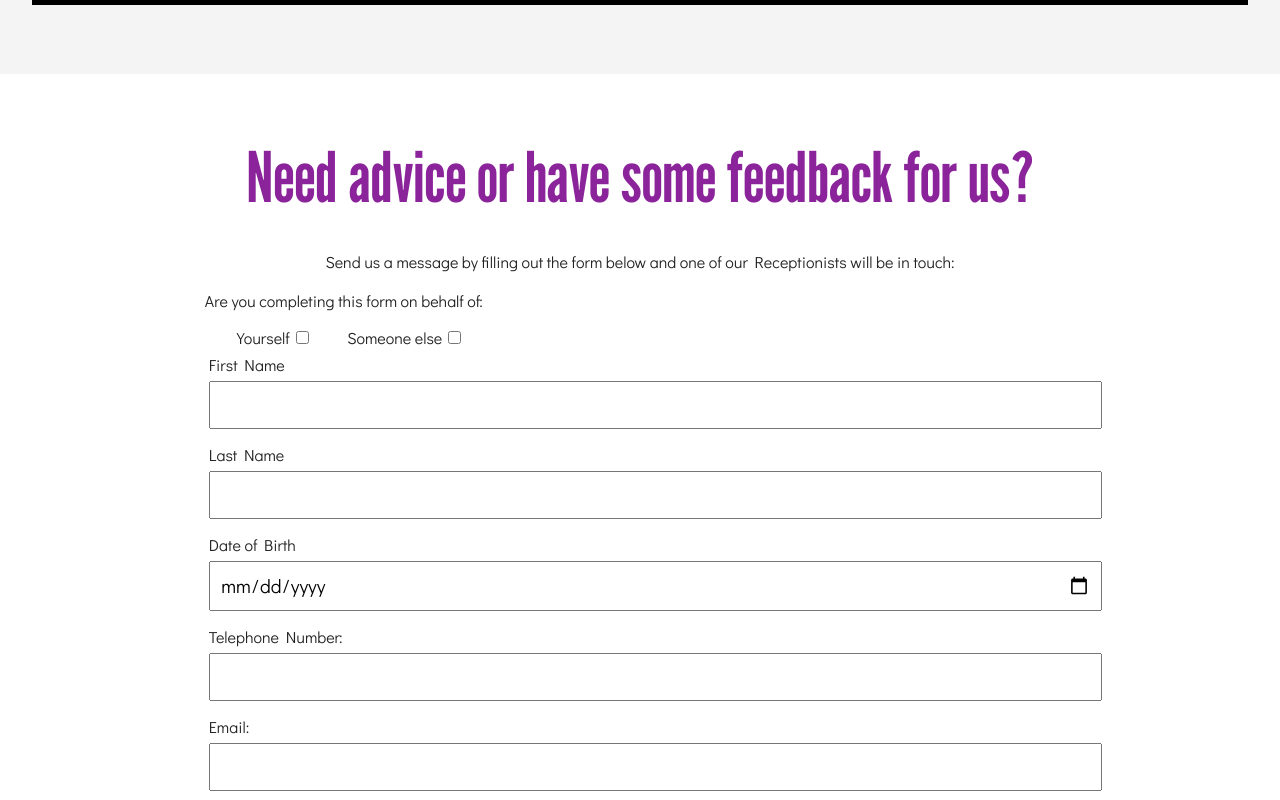
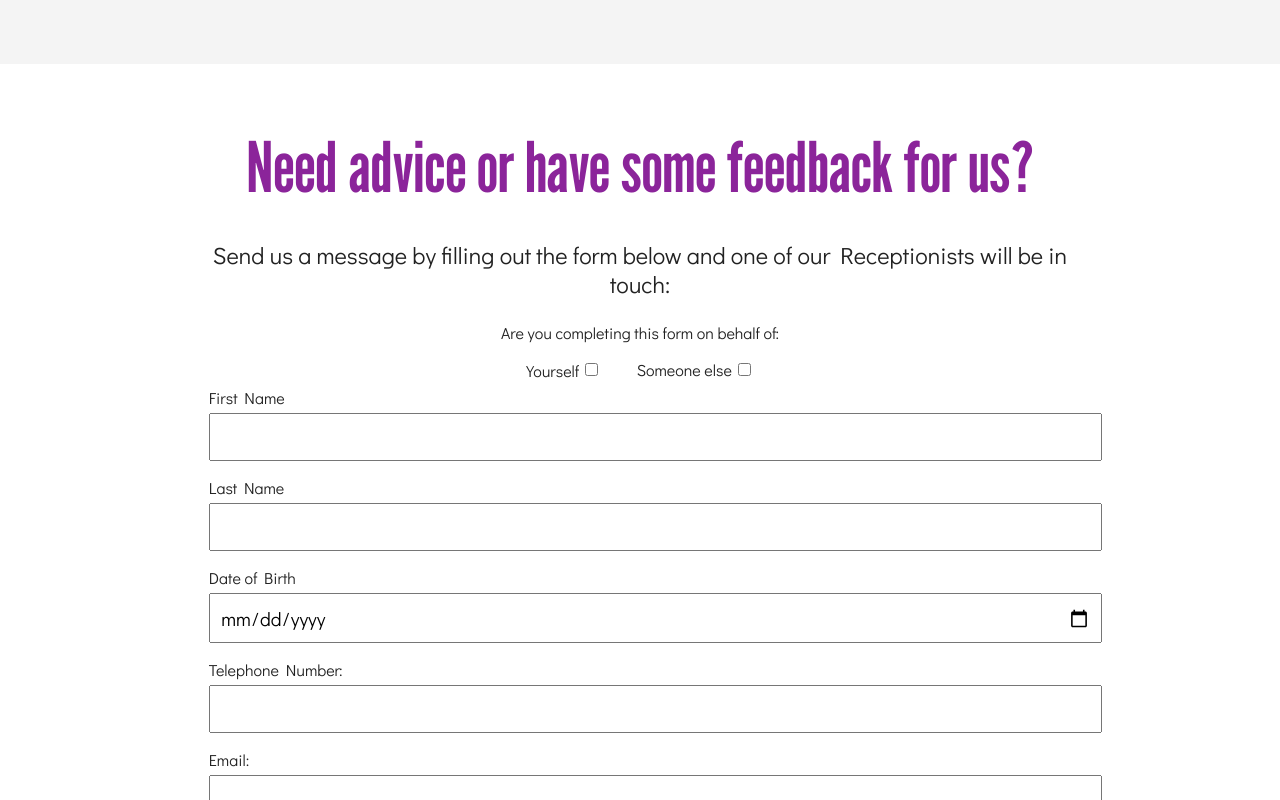
Before and after one commit to ZannaP/css-key-concepts, a website: page index.html in a window 1280 px wide. Shown: the part 2000-2800 px from the top of the page. Drawn offline with nearby package versions, Linux system fonts and the light colour scheme; grey boxes are pictures that could not be loaded.

Commit message:
fix: small improvements

```diff
--- a/styles.css
+++ b/styles.css
@@ -56,9 +56,9 @@ section:nth-child(odd) {
 /* header */
 header {
   width: 100%;
-  color: var(--color-on-primary);
-  background-color: var(--color-primary);
-  padding: 1rem 2rem;
+  color: var(--color-on-secondary);
+  background-color: var(--color-secondary);
+  padding: 0.68rem 2rem;
   font-size: 1rem;
   text-align: center;
 }
@@ -73,8 +73,9 @@ header a:hover {
 /* nav */
 nav {
   width: 100%;
-  color: var(--color-on-secondary);
-  background-color: var(--color-secondary);
+
+  color: var(--color-on-primary);
+  background-color: var(--color-primary);
   padding: 1rem 2rem;
   font-size: 1.5rem;
   text-align: center;
@@ -143,9 +144,19 @@ form {
   width: 68vw;
   margin: 0 auto;
 }
+form fieldset {
+  text-align: center;
+}
 form legend {
+  font-size: var(--heading-h4-size);
+  line-height: var(--heading-h4-leading);
   margin-bottom: 1em;
+}
+form p {
   text-align: center;
+}
+form label[for="self"] {
+  margin-left: 0;
 }
 form div label {
   display: block;
```
